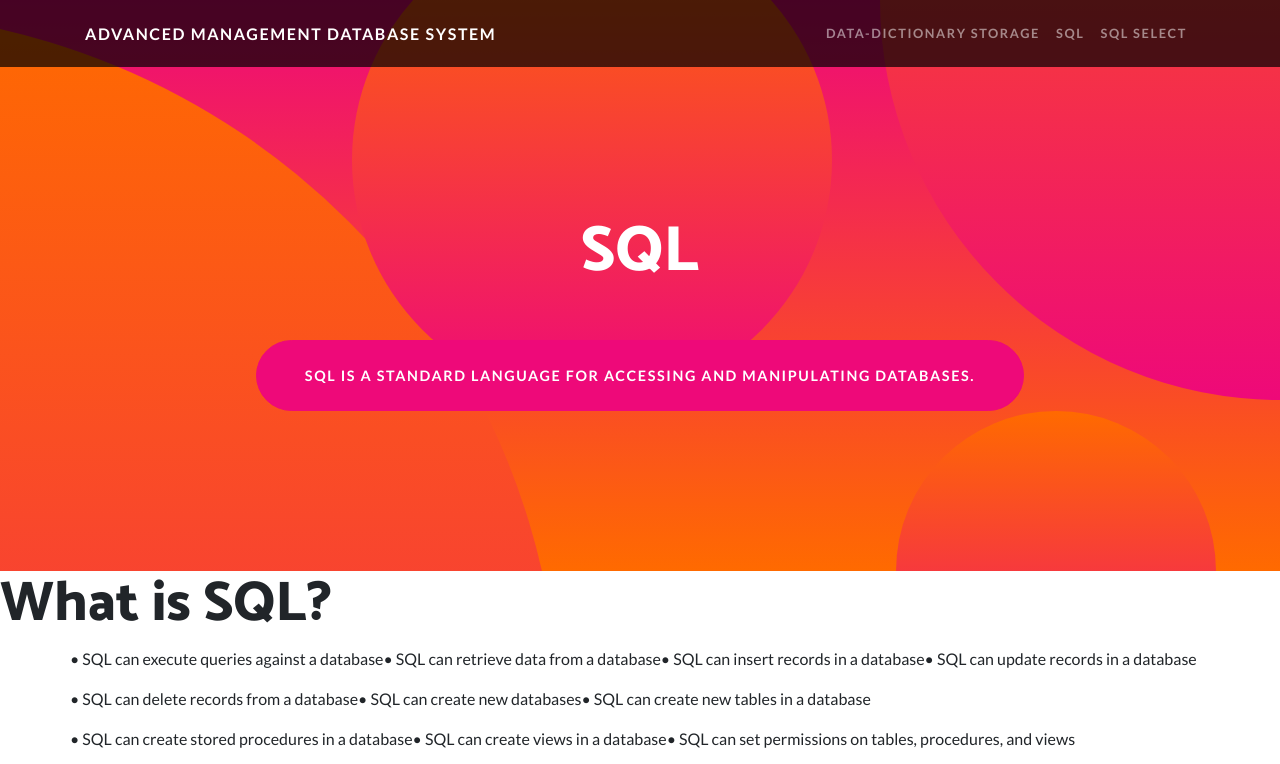
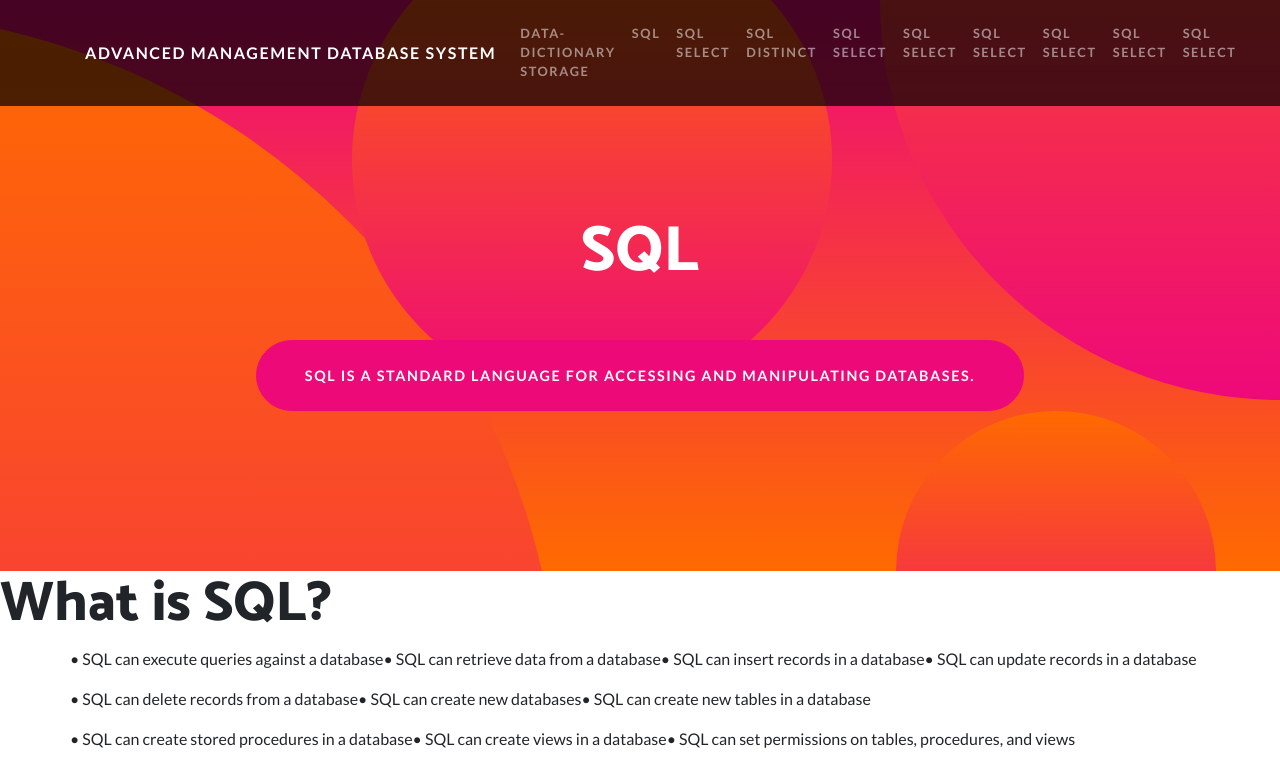
Before and after one commit to Bukoroapps/rex, a website: page project1.html in a window 1280 px wide. Shown: the top 764 px of the page. Drawn offline with Linux system fonts and the light colour scheme.

Commit message:
Add files via upload

```diff
--- a/project1.html
+++ b/project1.html
@@ -40,6 +40,27 @@
             <a class="nav-link" href="project1.html">SQL</a>
           </li>
 		  		            <li class="nav-item">
+            <a class="nav-link" href="select.html">SQL SELECT</a>
+          </li>
+		  		  		            <li class="nav-item">
+            <a class="nav-link" href="select.html">SQL DISTINCT</a>
+          </li>
+		  		  		            <li class="nav-item">
+            <a class="nav-link" href="select.html">SQL SELECT</a>
+          </li>
+		  		  		            <li class="nav-item">
+            <a class="nav-link" href="select.html">SQL SELECT</a>
+          </li>
+		  		  		            <li class="nav-item">
+            <a class="nav-link" href="select.html">SQL SELECT</a>
+          </li>
+		  		  		            <li class="nav-item">
+            <a class="nav-link" href="select.html">SQL SELECT</a>
+          </li>
+		  		  		            <li class="nav-item">
+            <a class="nav-link" href="select.html">SQL SELECT</a>
+          </li>
+			<li class="nav-item">
             <a class="nav-link" href="select.html">SQL SELECT</a>
           </li>
         </ul>
```
